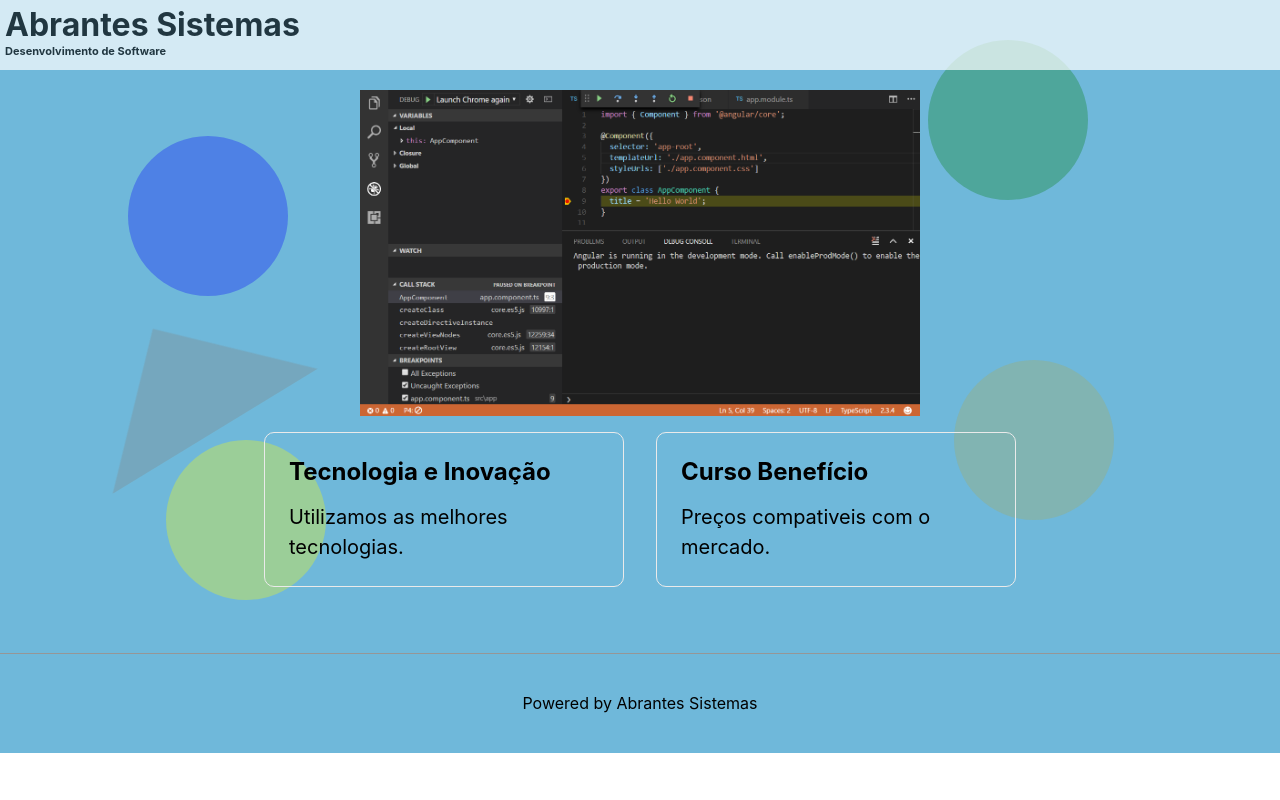
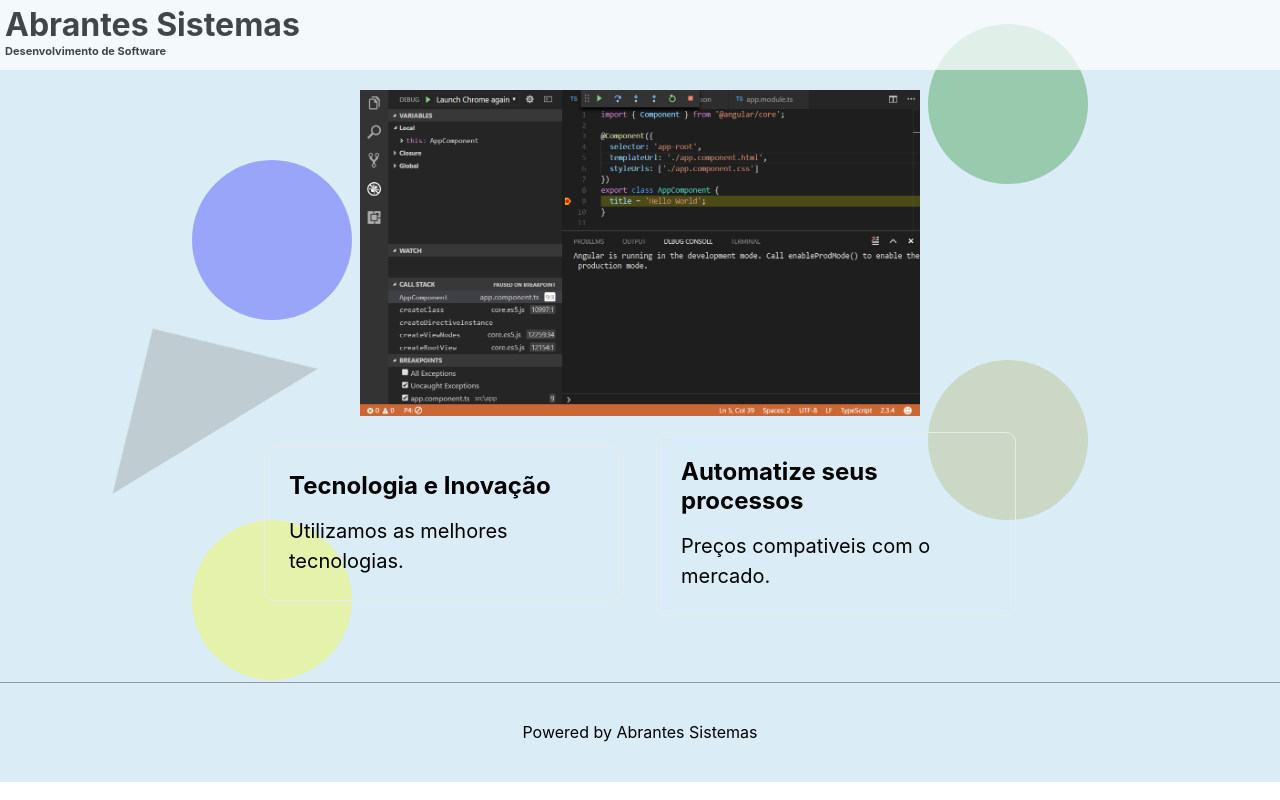
Before and after one commit to adrianoabrantes/AbrantesSistemas, a Next.js app: page / in a window 1280 px wide. Built offline with nearby package versions, Linux system fonts and the light colour scheme.

Commit message:
Ajuste na home

```diff
--- a/pages/index.js
+++ b/pages/index.js
@@ -32,7 +32,7 @@ export default function Home() {
           </a>
 
           <a className={styles.card}>
-            <h3>Curso Benefício</h3>
+            <h3>Automatize seus processos</h3>
             <p>Preços compativeis com o mercado.</p>
           </a>
         </div>
--- a/styles/Home.module.css
+++ b/styles/Home.module.css
@@ -1,5 +1,5 @@
 .container {
-  background-color: #6fb8da;
+  background-color: #daecf5;
   z-index: 0;
 }
 
@@ -90,31 +90,31 @@
 }
 
 .circle1 {
-  top: 5%;
+  top: 3%;
   right: 15%;
   animation-duration: 8s;
   animation-iteration-count: infinite;
   animation-name: example;
 }
 .circle2 {
-  top: 17%;
-  left: 10%;
+  top: 20%;
+  left: 15%;
   animation-duration: 11s;
   animation-iteration-count: infinite;
   animation-name: example;
 }
 
 .circle3 {
-  bottom: 35%;
-  right: 13%;
+  top: 45%;
+  right: 15%;
   animation-duration: 18s;
   animation-iteration-count: infinite;
   animation-name: example;
 }
 
 .circle4 {
-  bottom: 25%;
-  left: 13%;
+  top: 65%;
+  left: 15%;
   animation-duration: 25s;
   animation-iteration-count: infinite;
   animation-name: example;
```
